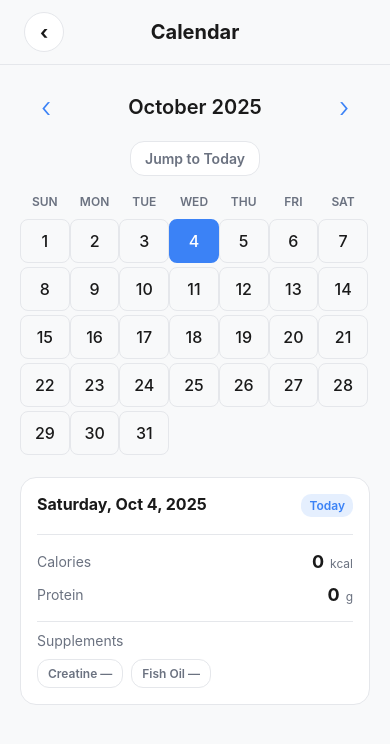
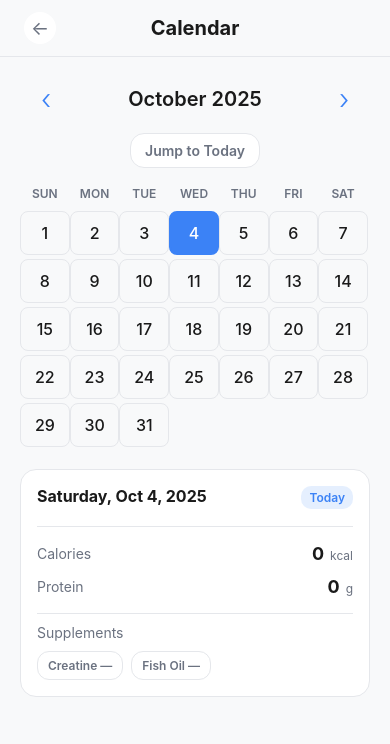
Before and after one commit to mullermatej/food-tracker-mobile-app, a React Native app: screen /Calendar in a window 390 px wide. Shown: the top 744 px of the page. Built offline with nearby package versions, Linux system fonts and the light colour scheme.

Commit message:
style: update button dimensions and text styles for consistency across Calendar, Favourites, and Food Notes screens

```diff
--- a/src/components/CalendarScreen.js
+++ b/src/components/CalendarScreen.js
@@ -319,13 +319,12 @@ export const CalendarScreen = ({ navigation }) => {
       justifyContent: "space-between",
     },
     backHit: {
-      width: 40,
-      height: 40,
+      width: 32,
+      height: 32,
       alignItems: "center",
       justifyContent: "center",
       borderRadius: 22,
       backgroundColor: theme.cardBackground,
-      borderWidth: 1,
       borderColor: theme.border,
     },
     title: {
@@ -342,8 +341,8 @@ export const CalendarScreen = ({ navigation }) => {
       alignItems: "center",
       justifyContent: "flex-end",
     },
-    editLink: { color: theme.primary, fontWeight: "700", fontSize: 16 },
-    backText: { fontSize: 19, fontWeight: "700", color: theme.text },
+    editLink: { color: theme.primary, fontSize: 16 },
+    backText: { fontSize: 19, color: theme.textSecondary },
   };
 
   const editStyles = {
@@ -435,7 +434,7 @@ export const CalendarScreen = ({ navigation }) => {
               onPress={() => navigation.goBack()}
               style={headerStyles.backHit}
             >
-              <Text style={headerStyles.backText}>{"‹"}</Text>
+              <Text style={headerStyles.backText}>←</Text>
             </TouchableOpacity>
           </View>
           <Text style={headerStyles.title}>Calendar</Text>
--- a/src/components/FavouritesScreen.js
+++ b/src/components/FavouritesScreen.js
@@ -216,13 +216,12 @@ export const FavouritesScreen = ({ navigation }) => {
       justifyContent: "space-between",
     },
     backHit: {
-      width: 40,
-      height: 40,
+      width: 32,
+      height: 32,
       alignItems: "center",
       justifyContent: "center",
       borderRadius: 22,
       backgroundColor: theme.cardBackground,
-      borderWidth: 1,
       borderColor: theme.border,
       shadowColor: theme.shadow,
       shadowOffset: { width: 0, height: 2 },
@@ -230,7 +229,7 @@ export const FavouritesScreen = ({ navigation }) => {
       shadowRadius: 4,
       elevation: 3,
     },
-    backText: { fontSize: 19, fontWeight: "700", color: theme.text },
+    backText: { fontSize: 19, color: theme.textSecondary },
     title: {
       fontSize: 20,
       fontWeight: "700",
@@ -474,6 +473,24 @@ export const FavouritesScreen = ({ navigation }) => {
           <Text style={styles.title}>Favourites</Text>
           <View style={styles.headerRight}>
             <TouchableOpacity
+              style={[styles.iconButton, { marginRight: 12 }]}
+              onPress={() => setSortVisible(true)}
+              accessibilityRole="button"
+              accessibilityLabel="Sort favourites"
+              hitSlop={{ top: 8, bottom: 8, left: 8, right: 8 }}
+            >
+              <AppSymbol
+                name="arrow.up.arrow.down"
+                size={24}
+                color={theme.textSecondary}
+                fallback={
+                  <Text style={{ fontSize: 16, color: theme.textSecondary }}>
+                    ↕️
+                  </Text>
+                }
+              />
+            </TouchableOpacity>
+            <TouchableOpacity
               style={styles.iconButton}
               onPress={openAddModal}
               accessibilityRole="button"
@@ -487,24 +504,6 @@ export const FavouritesScreen = ({ navigation }) => {
                 fallback={
                   <Text style={{ fontSize: 18, color: theme.textSecondary }}>
                     +
-                  </Text>
-                }
-              />
-            </TouchableOpacity>
-            <TouchableOpacity
-              style={[styles.iconButton, { marginLeft: 8 }]}
-              onPress={() => setSortVisible(true)}
-              accessibilityRole="button"
-              accessibilityLabel="Sort favourites"
-              hitSlop={{ top: 8, bottom: 8, left: 8, right: 8 }}
-            >
-              <AppSymbol
-                name="arrow.up.arrow.down"
-                size={24}
-                color={theme.textSecondary}
-                fallback={
-                  <Text style={{ fontSize: 16, color: theme.textSecondary }}>
-                    ↕️
                   </Text>
                 }
               />
--- a/src/components/FoodNotesScreen.js
+++ b/src/components/FoodNotesScreen.js
@@ -74,23 +74,33 @@ export const FoodNotesScreen = ({ navigation }) => {
       alignItems: "center",
       justifyContent: "space-between",
     },
+    sideLeft: {
+      width: 72,
+      flexDirection: "row",
+      alignItems: "center",
+      justifyContent: "flex-start",
+    },
+    sideRight: {
+      width: 72,
+      flexDirection: "row",
+      alignItems: "center",
+      justifyContent: "flex-end",
+    },
     backHit: {
-      width: 40,
-      height: 40,
+      width: 32,
+      height: 32,
       alignItems: "center",
       justifyContent: "center",
       borderRadius: 22,
       backgroundColor: theme.cardBackground,
-      borderWidth: 1,
       borderColor: theme.border,
-      // subtle shadow/glow
       shadowColor: theme.shadow,
       shadowOffset: { width: 0, height: 2 },
       shadowOpacity: 0.15,
       shadowRadius: 4,
       elevation: 3,
     },
-    backText: { fontSize: 19, fontWeight: "700", color: theme.text },
+    backText: { fontSize: 19, color: theme.textSecondary },
     title: {
       fontSize: 20,
       fontWeight: "700",
@@ -140,6 +150,7 @@ export const FoodNotesScreen = ({ navigation }) => {
   return (
     <SafeAreaView style={styles.container}>
       <View style={styles.header}>
+        <View style={styles.sideLeft}>
           <Pressable
             style={({ pressed }) => [
               styles.backHit,
@@ -153,8 +164,9 @@ export const FoodNotesScreen = ({ navigation }) => {
           >
             <Text style={styles.backText}>←</Text>
           </Pressable>
+        </View>
         <Text style={styles.title}>Food Notes</Text>
-        <View style={{ width: 44 }} />
+        <View style={styles.sideRight} />
       </View>
       <KeyboardAvoidingView
         style={styles.content}
--- a/src/components/ui/InputPrompt.js
+++ b/src/components/ui/InputPrompt.js
@@ -84,10 +84,7 @@ export const InputPrompt = ({
       animationType="fade"
       onRequestClose={onCancel}
     >
-      <KeyboardAvoidingView
-        style={styles.overlay}
-        behavior={Platform.OS === "ios" ? "padding" : undefined}
-      >
+      <KeyboardAvoidingView style={styles.overlay}>
         <Pressable
           style={{
             position: "absolute",
@@ -110,7 +107,6 @@ export const InputPrompt = ({
             keyboardType={keyboardType}
             style={styles.input}
             autoFocus
-            returnKeyType="done"
             onSubmitEditing={onSubmit}
           />
           <View style={styles.actions}>
--- a/src/components/ui/SettingsModal.js
+++ b/src/components/ui/SettingsModal.js
@@ -73,8 +73,7 @@ const styles = {
   },
   viewButtonText: {
     fontSize: 14,
-    fontWeight: "500",
-    marginRight: 4,
+    fontWeight: "600",
   },
   viewButtonArrow: {
     fontSize: 12,
@@ -264,11 +263,6 @@ export const SettingsModal = ({
               <Text style={[styles.viewButtonText, { color: theme.text }]}>
                 View
               </Text>
-              <Text
-                style={[styles.viewButtonArrow, { color: theme.textSecondary }]}
-              >
-                →
-              </Text>
             </View>
           </TouchableOpacity>
         </View>
```
Also changed, not shown: src/components/index.js (+0 -12 lines). Lines whose indentation alone changed are shown as unchanged.
